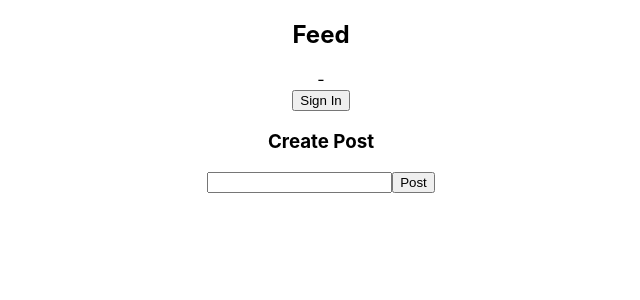
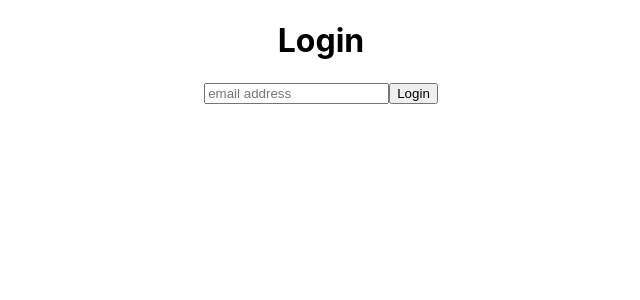
Before and after one commit to Bloodyaugust/me-and-my-family-supabase, a React (Create React App) app: page /login in a window 1280 px wide. Shown: the top 300 px of the page, without its empty margins (319-959 px from the left). Built offline with nearby package versions, Linux system fonts and the light colour scheme.

Commit message:
Add react router and dedicated login page

```diff
--- a/package.json
+++ b/package.json
@@ -13,6 +13,7 @@
     "@types/react-dom": "^18.0.0",
     "react": "^18.2.0",
     "react-dom": "^18.2.0",
+    "react-router-dom": "6",
     "react-scripts": "5.0.1",
     "typescript": "^4.4.2",
     "web-vitals": "^2.1.0"
--- a/src/App.tsx
+++ b/src/App.tsx
@@ -1,13 +1,20 @@
 import SupabaseProvider from './SupabaseContext';
 import Feed from './feed/Feed';
 import './App.css';
+import { BrowserRouter, Route, Routes } from 'react-router-dom';
+import Login from './login/Login';
 
 function App() {
   return (
     <div className="App">
-      <SupabaseProvider>
-        <Feed />
-      </SupabaseProvider>
+      <BrowserRouter>
+        <SupabaseProvider>
+          <Routes>
+            <Route path="/" element={<Feed />} />
+            <Route path="/login" element={<Login />} />
+          </Routes>
+        </SupabaseProvider>
+      </BrowserRouter>
     </div>
   );
 }
--- a/src/SupabaseContext.tsx
+++ b/src/SupabaseContext.tsx
@@ -1,5 +1,6 @@
 import { createClient } from "@supabase/supabase-js";
 import { createContext, useEffect, useRef, useState } from "react";
+import { useNavigate } from "react-router-dom";
 
 type Props = {
   children: JSX.Element,
@@ -45,6 +46,7 @@ export default function SupabaseProvider({ children }: Props) {
   const [posts, setPosts] = useState<Post[]>([]);
   const [currentUser, setCurrentUser] = useState<User | null>(null);
   const [session, setSession] = useState<Session | null>(null);
+  const navigate = useNavigate();
 
   async function createPost(content: string) {
     await supabase
@@ -79,6 +81,10 @@ export default function SupabaseProvider({ children }: Props) {
 
     console.log('setting session: ', session);
     setSession(session);
+
+    if (!session) {
+      navigate('/login');
+    }
   }
 
   async function fetchUser() {
--- a/src/feed/Feed.tsx
+++ b/src/feed/Feed.tsx
@@ -24,9 +24,6 @@ export default function Feed() {
         {currentUser &&
           <button onClick={() => signOut()}>Sign Out</button>
         }
-        {!currentUser &&
-          <button onClick={() => signIn('greysonrichey@gmail.com')}>Sign In</button>
-        }
       </div>
       <div>
         <h3>Create Post</h3>
--- /dev/null
+++ b/src/login/Login.tsx
@@ -0,0 +1,23 @@
+import { useContext, useEffect, useRef } from 'react';
+import { useNavigate } from 'react-router-dom';
+import { SupabaseContext } from '../SupabaseContext';
+
+export default function Login() {
+  const { currentUser, signIn } = useContext(SupabaseContext);
+  const emailRef = useRef<HTMLInputElement>(null);
+  const navigate = useNavigate();
+
+  useEffect(() => {
+    if (currentUser) {
+      navigate('/');
+    }
+  }, [currentUser, navigate]);
+
+  return (
+    <div>
+      <h1>Login</h1>
+      <input placeholder="email address" type="text" name="email" ref={emailRef} />
+      <button onClick={() => signIn(emailRef?.current?.value)}>Login</button>
+    </div>
+  )
+}
```
Also changed, not shown: 1 other file (tests, documents, lock files or other folders).
